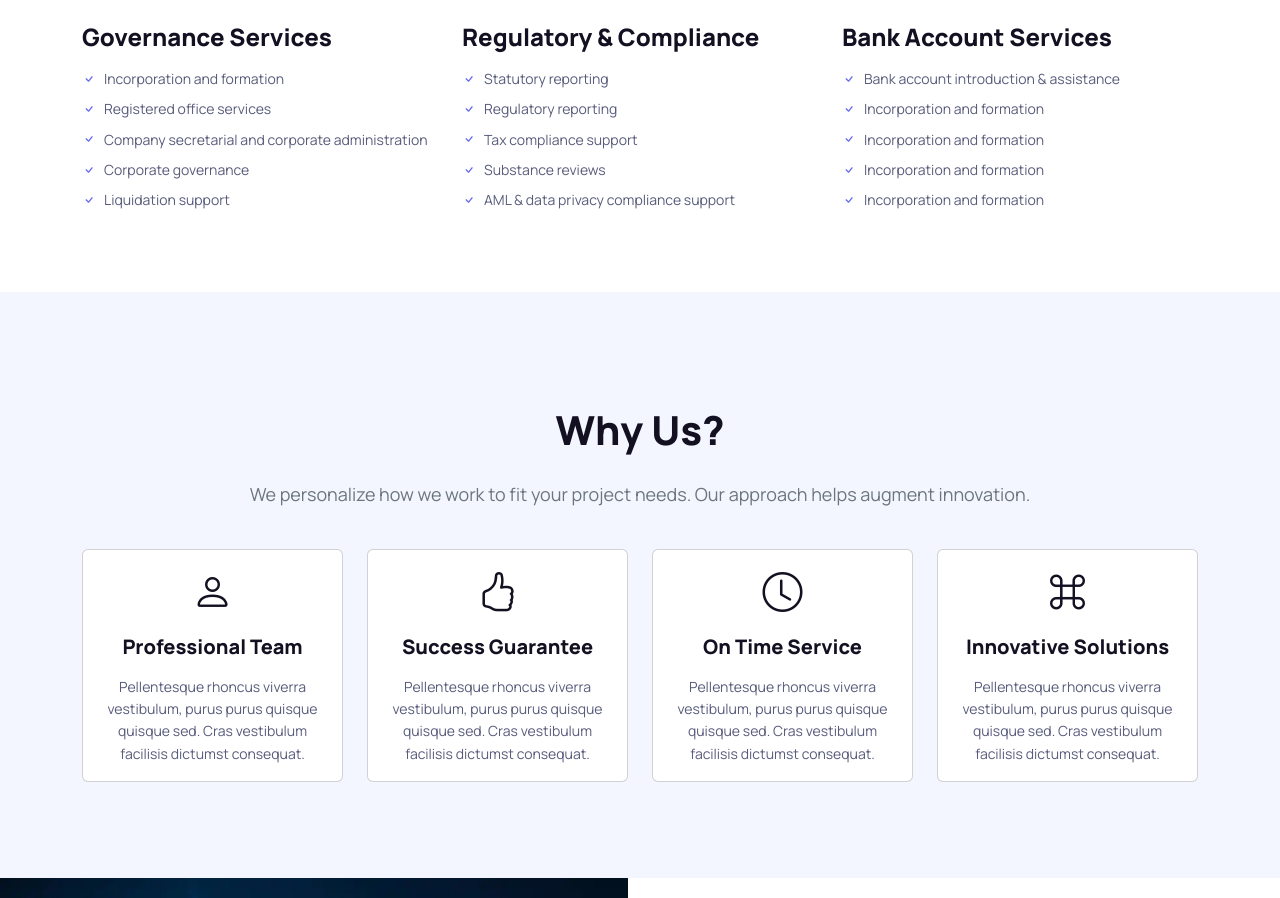
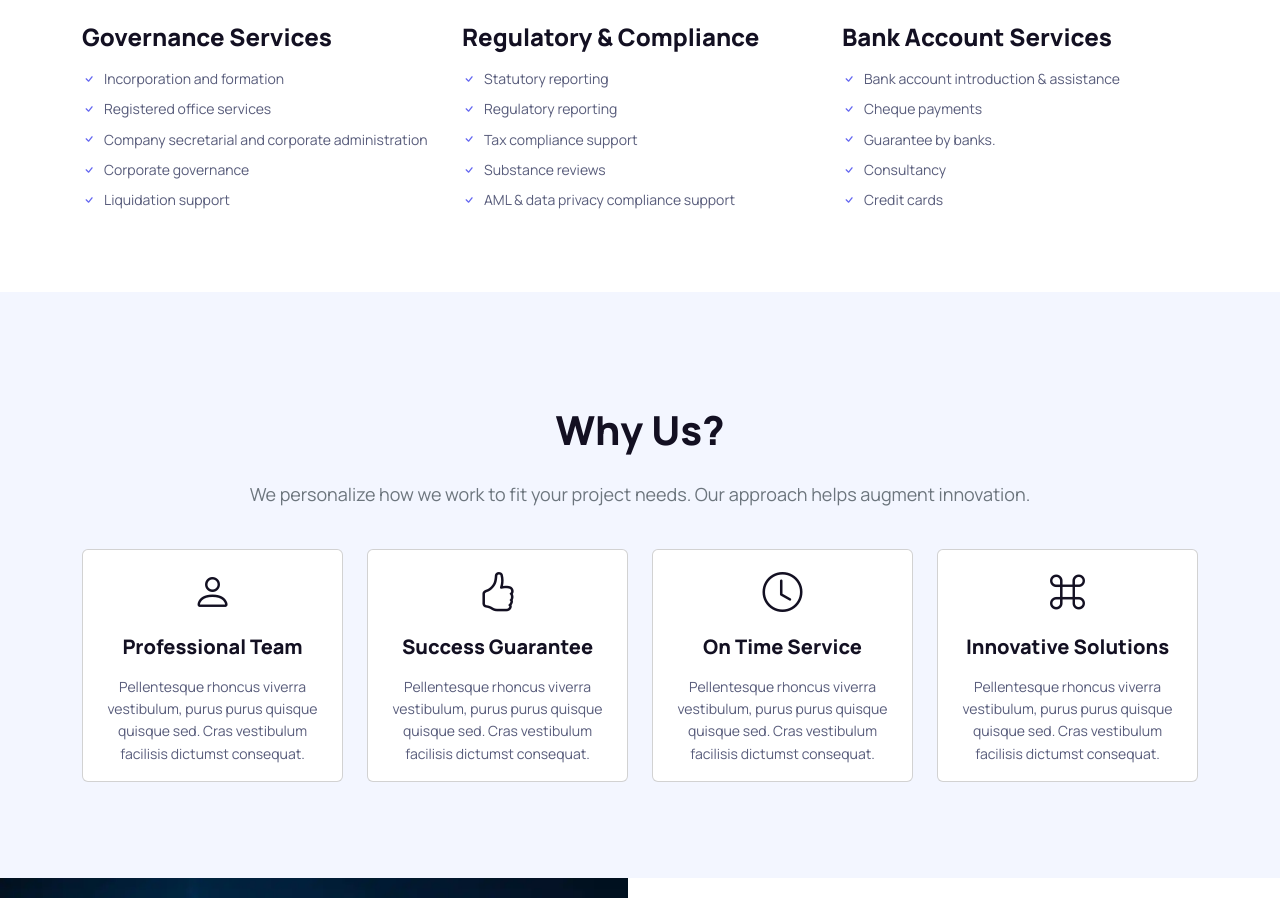
Before and after one commit to chantillyllc/giw, a website: page dist/index.html in a window 1280 px wide. Shown: the part 1017-1915 px from the top of the page. Drawn offline with nearby package versions, Linux system fonts and the light colour scheme.

Commit message:
First commit

```diff
--- a/dist/index.html
+++ b/dist/index.html
@@ -175,19 +175,19 @@
                                 </li>
                                 <li class="d-flex align-items-center fs-sm mb-2">
                                     <i class="bi bi-check fs-xl theme-color me-2"></i>
-                                    Incorporation and formation
+                                    Cheque payments
                                 </li>
                                 <li class="d-flex align-items-center fs-sm mb-2">
                                     <i class="bi bi-check fs-xl theme-color me-2"></i>
-                                    Incorporation and formation
+                                    Guarantee by banks.
                                 </li>
                                 <li class="d-flex align-items-center fs-sm mb-2">
                                     <i class="bi bi-check fs-xl theme-color me-2"></i>
-                                    Incorporation and formation
+                                    Consultancy
                                 </li>
                                 <li class="d-flex align-items-center fs-sm mb-2">
                                     <i class="bi bi-check fs-xl theme-color me-2"></i>
-                                    Incorporation and formation
+                                    Credit cards
                                 </li>
                             </ul>
                         </div>
```
